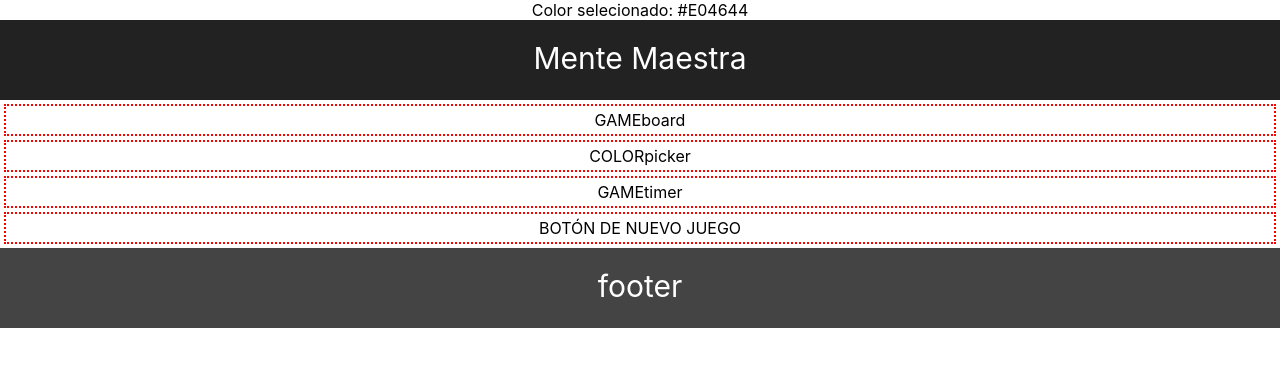
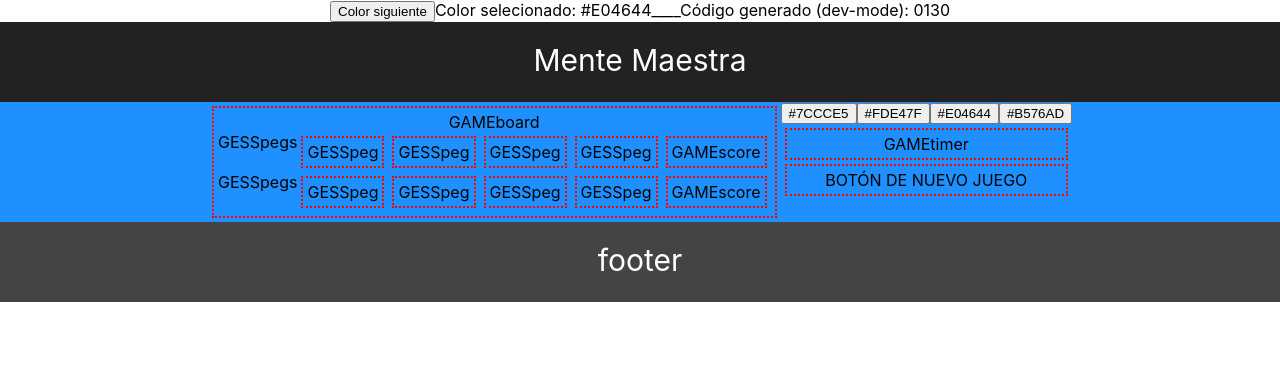
Before and after one commit to gambogisebastian/reacgt-mastermind, a React (Create React App) app: page / in a window 1280 px wide. Shown: the top 366 px of the page. Built offline with nearby package versions, Linux system fonts and the light colour scheme.

Commit message:
lesson states and props por la mitad

```diff
--- a/src/App.css
+++ b/src/App.css
@@ -19,3 +19,9 @@
   font-size: 30px;
   text-align: center;
 }
+
+.Flex-ch {
+  display: flex;
+  justify-content: center;
+  background-color: DodgerBlue;
+}
--- a/src/App.js
+++ b/src/App.js
@@ -11,18 +11,41 @@ class App extends Component {
   constructor() {
     super();
     this.state = {
-      selColorIdx: 2
+      selColorIdx: 2,
+      guesses: [],
+      code: this.genCode()
     };
+  }
+  genCode() {
+    return new Array(4)
+      .fill()
+      .map(() => Math.floor(Math.random() * colors.length));
   }
   render() {
     return (
       <div className="App">
+        <button
+          onClick={() =>
+            this.setState(state => {
+              return {
+                selColorIdx: ++state.selColorIdx % 4
+              };
+            })
+          }
+        >
+          Color siguiente
+        </button>
         Color selecionado: {colors[this.state.selColorIdx]}
+        ____Código generado (dev-mode): {this.state.code}
         <header className="App-header">Mente Maestra</header>
-        <GameBoard />
-        <ColorPicker />
-        <GameTimer />
-        <NewGameButton />
+        <div className="Flex-ch">
+          <GameBoard />
+          <div>
+            <ColorPicker colors={colors} />
+            <GameTimer />
+            <NewGameButton />
+          </div>
+        </div>
         <footer className="App-footer">footer</footer>
       </div>
     );
--- a/src/components/ColorPicker/ColorPicker.jsx
+++ b/src/components/ColorPicker/ColorPicker.jsx
@@ -1,9 +1,11 @@
-import React from 'react';
+import React from "react";
 
-const ColorPicker = (props) => (
-    <div className='component'>
-        COLORpicker
-    </div>
+const ColorPicker = props => (
+  <div>
+    {props.colors.map(color => (
+      <button key={color}>{color}</button>
+    ))}
+  </div>
 );
 
-export default ColorPicker
+export default ColorPicker;
--- a/src/components/GameBoard/GameBoard.jsx
+++ b/src/components/GameBoard/GameBoard.jsx
@@ -1,9 +1,12 @@
-import React from 'react';
+import React from "react";
+import GessPegs from "../GessPegs/GessPegs";
 
-const GameBoard = (props) => (
-    <div className='component'>
-        GAMEboard
-    </div>
+const GameBoard = props => (
+  <div className="component">
+    GAMEboard
+    <GessPegs />
+    <GessPegs />
+  </div>
 );
 
-export default GameBoard
+export default GameBoard;
--- /dev/null
+++ b/src/components/GameScore/GameScore.jsx
@@ -0,0 +1,5 @@
+import React from "react";
+
+const GameScore = props => <div className="component">GAMEscore</div>;
+
+export default GameScore;
--- /dev/null
+++ b/src/components/GessPeg/GessPeg.jsx
@@ -0,0 +1,5 @@
+import React from "react";
+
+const GessPeg = props => <div className="component">GESSpeg</div>;
+
+export default GessPeg;
--- /dev/null
+++ b/src/components/GessPegs/GessPegs.jsx
@@ -0,0 +1,16 @@
+import React from "react";
+import GessPeg from "../GessPeg/GessPeg";
+import GameScore from "../GameScore/GameScore";
+
+const GessPegs = props => (
+  <div className="component, Flex-ch">
+    GESSpegs
+    <GessPeg />
+    <GessPeg />
+    <GessPeg />
+    <GessPeg />
+    <GameScore />
+  </div>
+);
+
+export default GessPegs;
```
